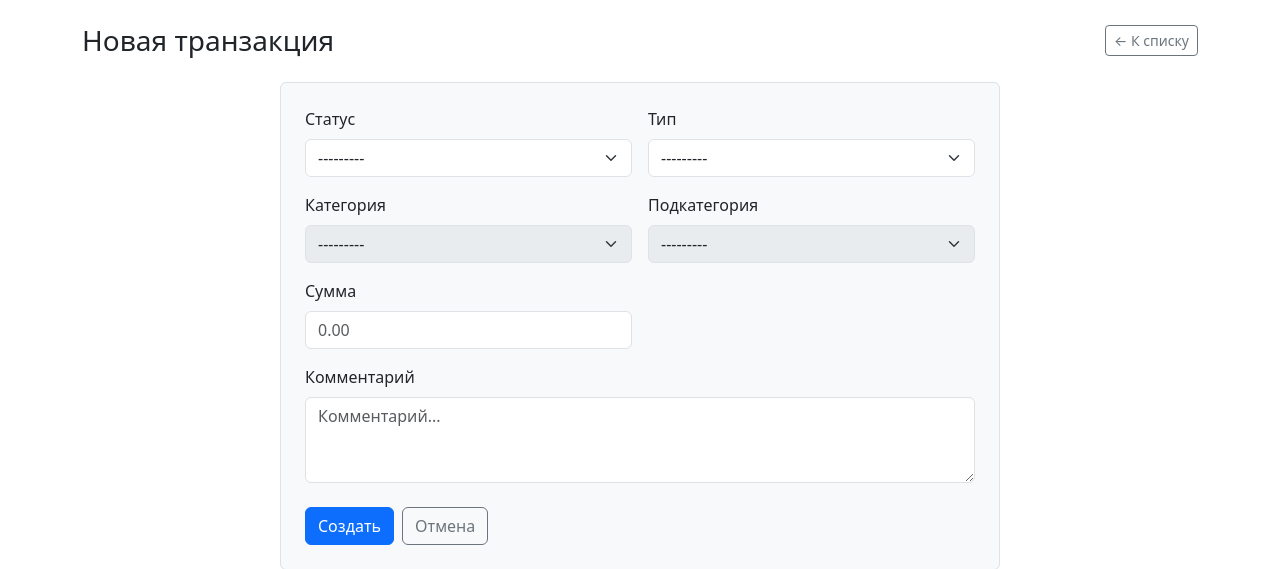
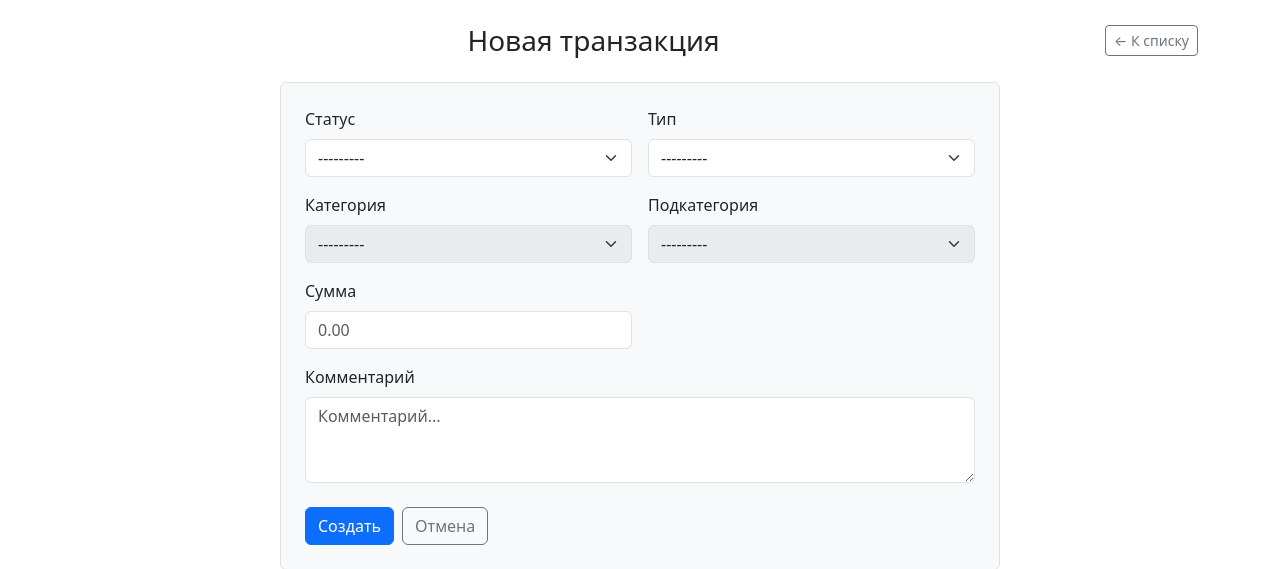
Before and after one commit to CodingNinja619/test_finance_task_django, a Django app: page /transactions/create in a window 1280 px wide. Shown: the top 569 px of the page. Run offline with Django 5.2, Linux system fonts and the light colour scheme; data that the repository does not hold is empty.

Commit message:
Added interface screenshots

```diff
--- a/finance/templates/finance/transaction.html
+++ b/finance/templates/finance/transaction.html
@@ -25,7 +25,7 @@
     <div class="container py-4">
 
         <div class="d-flex justify-content-between align-items-center mb-4">
-            <h1 class="h3 mb-0 mx">
+            <h1 class="h3 mb-0 mx mx-auto">
                 {% if form.instance.pk %}
                     Редактирование транзакции
                 {% else %}
```
Also changed, not shown: README.md, create_transaction.png (added), directories_example.png (added), edit_transaction.png (added), filtered_transactions.png (added), main_page.png (added).
